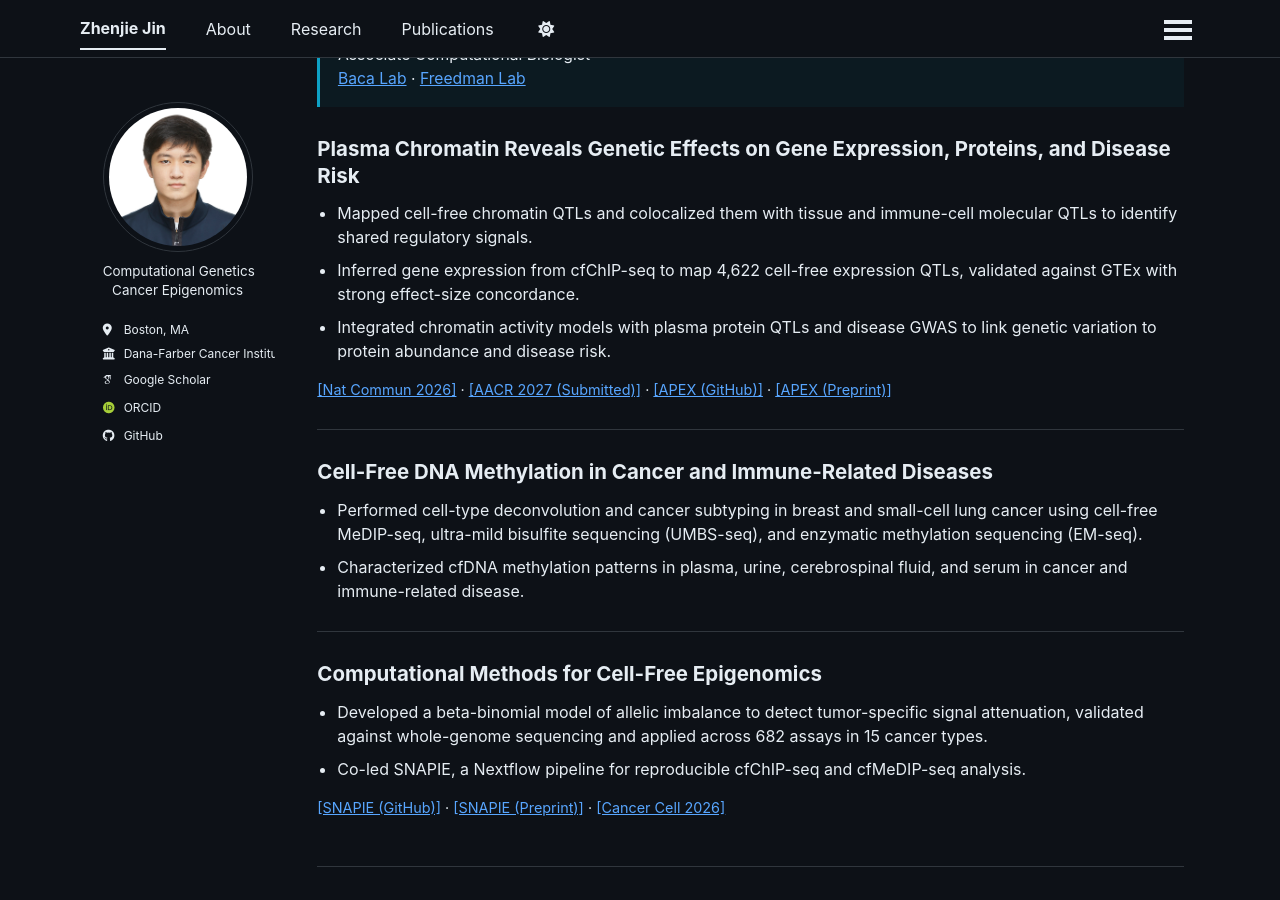
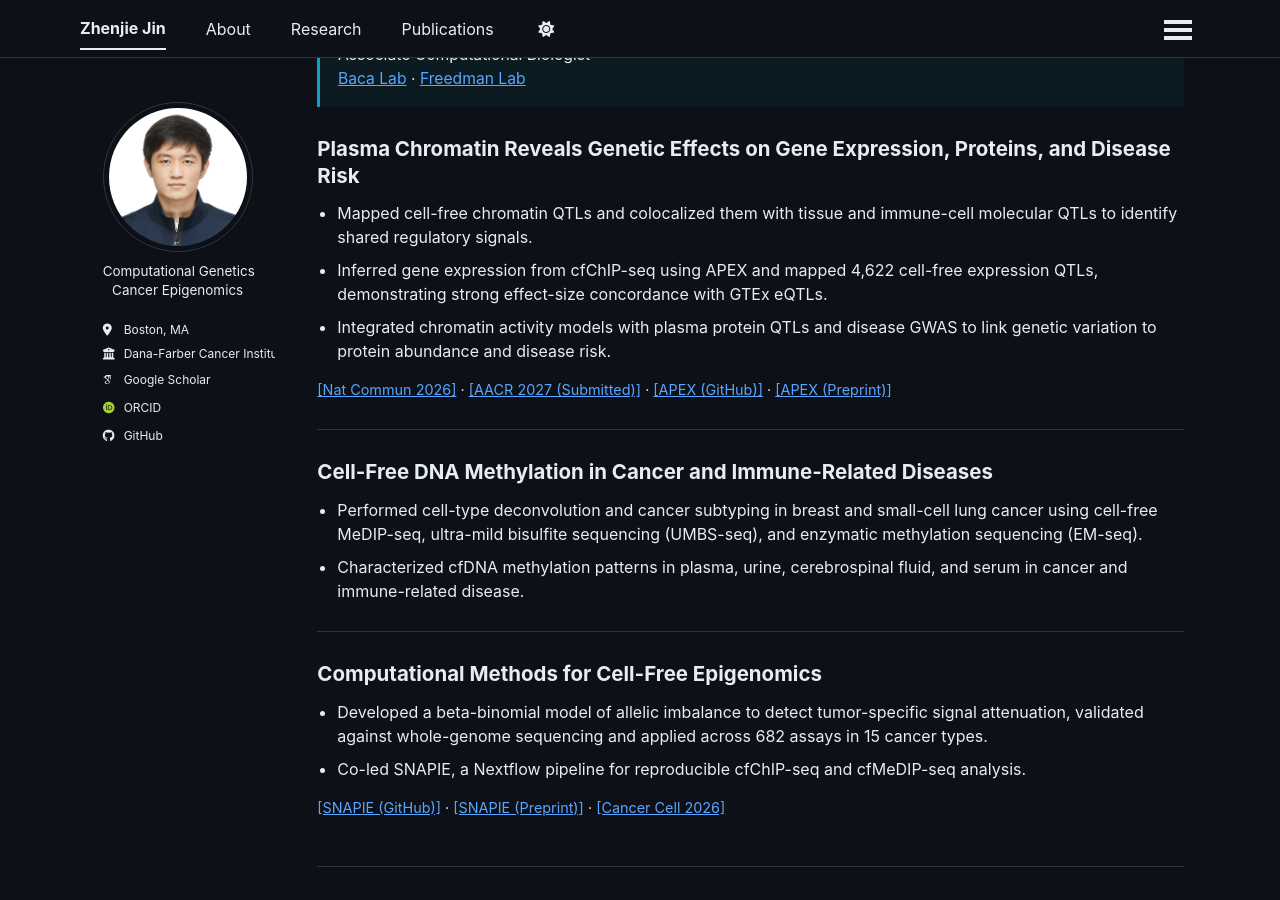
Before and after one commit to davidjin9294/davidjin9294.github.io, a Jekyll site: the page built from _pages/about.md, in a window 1280 px wide and 900 px high, scrolled down 756 px. Built offline with Jekyll 4.4.1, drawn with Linux system fonts in a browser that asks for light colours; some web fonts are replaced; a script that is not in the unit is left out.

Commit message:
Clarify APEX expression QTL analysis

```diff
--- a/_pages/about.md
+++ b/_pages/about.md
@@ -56,7 +56,7 @@ Previously, I worked with Dr. Valerie Arboleda at the University of California,
 ### Plasma Chromatin Reveals Genetic Effects on Gene Expression, Proteins, and Disease Risk
 
 - Mapped cell-free chromatin QTLs and colocalized them with tissue and immune-cell molecular QTLs to identify shared regulatory signals.
-- Inferred gene expression from cfChIP-seq to map 4,622 cell-free expression QTLs, validated against GTEx with strong effect-size concordance.
+- Inferred gene expression from cfChIP-seq using APEX and mapped 4,622 cell-free expression QTLs, demonstrating strong effect-size concordance with GTEx eQTLs.
 - Integrated chromatin activity models with plasma protein QTLs and disease GWAS to link genetic variation to protein abundance and disease risk.
 
 <p class="research-links" aria-label="Related publications">
```
